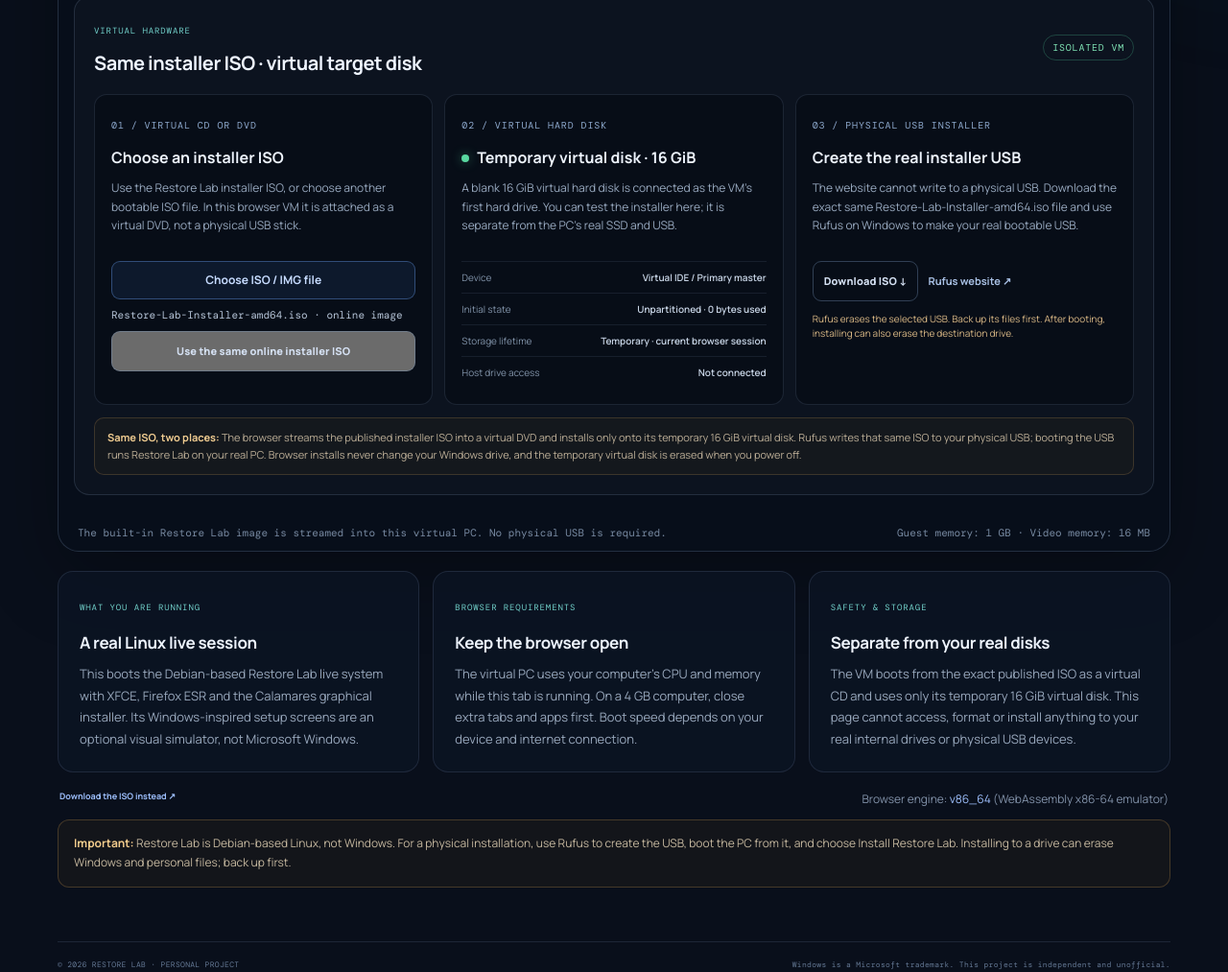
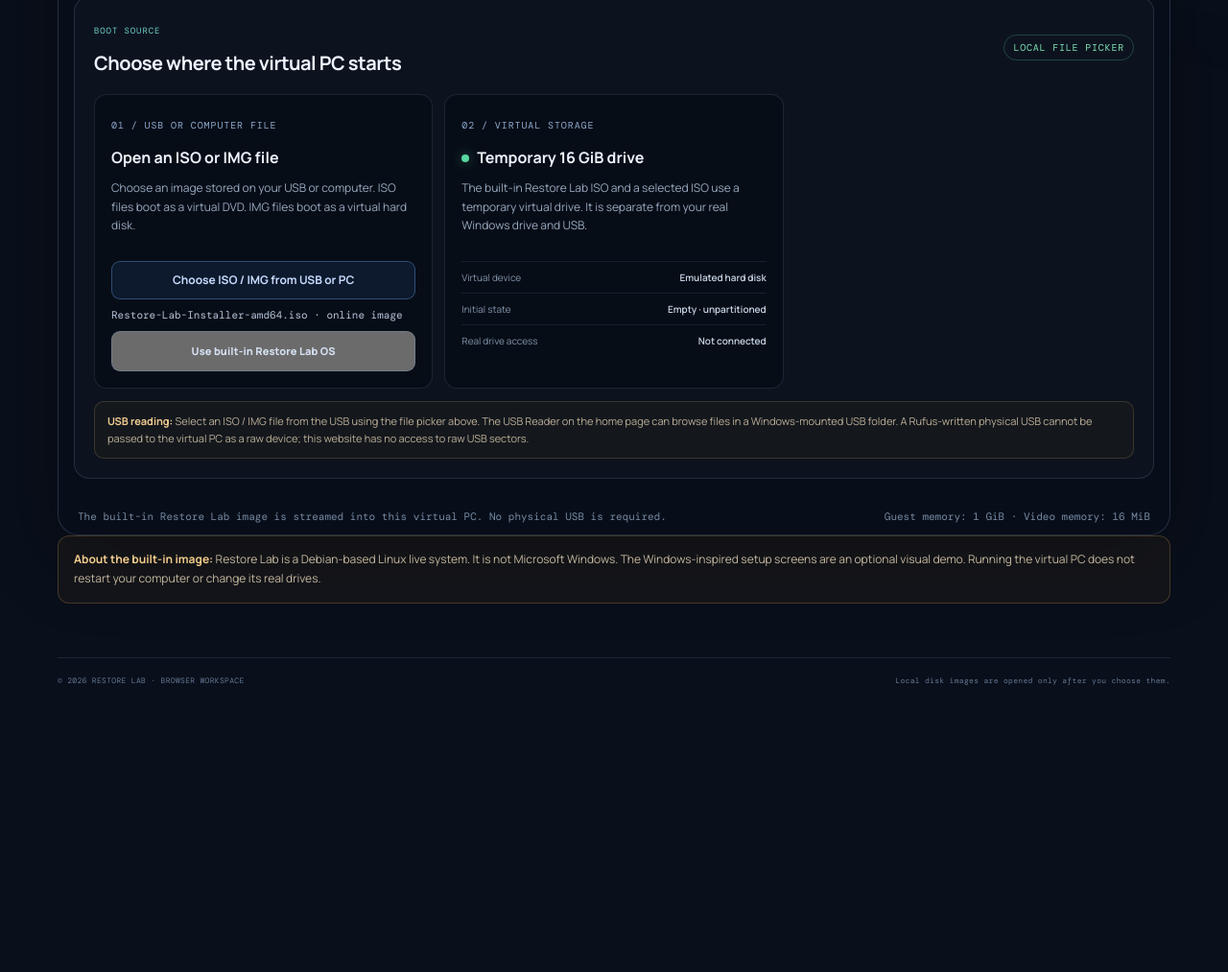
Before and after one commit to sd201826/Computer, a plain HTML site: page run.html in a window 1280 px wide. Shown: the part 1120-2133 px from the top of the page at 96% size. After the commit the page ends 1862 px from the top, so only its background shows below. Drawn offline with nearby package versions, Linux system fonts and the light colour scheme.

Commit message:
Replace install walkthrough with local USB image boot screen

```diff
--- a/run.html
+++ b/run.html
@@ -4,8 +4,8 @@
   <meta charset="utf-8">
   <meta name="viewport" content="width=device-width, initial-scale=1">
   <meta name="theme-color" content="#0b1220">
-  <meta name="description" content="Run the Restore Lab Debian-based live system and preview its installer in a browser-based virtual PC.">
-  <title>Run Restore Lab — Browser Virtual PC</title>
+  <meta name="description" content="Run a disk image from your computer or USB inside a browser-based virtual PC.">
+  <title>Restore Lab — Browser OS</title>
   <link rel="preconnect" href="https://fonts.googleapis.com">
   <link rel="preconnect" href="https://fonts.gstatic.com" crossorigin>
   <link href="https://fonts.googleapis.com/css2?family=DM+Mono:wght@400;500&family=Manrope:wght@400;500;600;700;800&display=swap" rel="stylesheet">
@@ -21,31 +21,29 @@
     <a class="brand" href="index.html" aria-label="Restore Lab home">
       <span class="brand-mark"><span></span><span></span><span></span><span></span></span>
       <span>RESTORE<span class="brand-light">LAB</span></span>
-      <span class="version-tag">BROWSER VM</span>
+      <span class="version-tag">BROWSER OS</span>
     </a>
     <nav class="main-nav" aria-label="Main navigation">
-      <a href="index.html#systems">Systems</a>
-      <a href="#install-media">Installer & virtual disk</a>
-      <a href="run.html" aria-current="page">Run OS</a>
-      <a href="index.html#restore">Restore guide</a>
+      <a href="index.html#usb-reader">USB Reader</a>
+      <a href="run.html" aria-current="page">Browser OS</a>
     </nav>
-    <a class="top-action" href="https://github.com/sd201826/Computer" target="_blank" rel="noopener">View source <span aria-hidden="true">↗</span></a>
+    <a class="top-action" href="https://github.com/sd201826/Computer" target="_blank" rel="noopener">Source <span aria-hidden="true">↗</span></a>
   </header>
 
   <main class="run-page shell">
-    <a class="run-back" href="index.html">← Back to Restore Lab</a>
+    <a class="run-back" href="index.html">← Back to USB Workspace</a>
 
     <section class="run-heading">
-      <div class="eyebrow"><span class="pulse-dot"></span> RESTORE LAB / BROWSER VIRTUAL PC <span class="eyebrow-line"></span> LIVE SESSION</div>
-      <h1>Run the OS <span class="gradient-text">in your browser.</span></h1>
-      <p class="run-lead">The browser and USB use the same file: Restore-Lab-Installer-amd64.iso. Here, the website streams it into an emulated x86-64 PC as a virtual DVD. For your real PC, download that same ISO and write it to a USB with Rufus.</p>
+      <div class="eyebrow"><span class="pulse-dot"></span> RESTORE LAB / VIRTUAL COMPUTER <span class="eyebrow-line"></span> NO RESTART</div>
+      <h1>Run an OS <span class="gradient-text">inside this website.</span></h1>
+      <p class="run-lead">Start the built-in Restore Lab system, or choose an ISO / IMG file from your USB or computer. The image boots in an emulated PC inside this browser tab. Your physical Windows session stays running.</p>
     </section>
 
-    <section class="vm-panel" aria-label="Restore Lab virtual computer">
+    <section class="vm-panel" aria-label="Browser virtual computer">
       <div class="vm-toolbar">
         <div class="vm-title">
           <span class="vm-led"></span>
-          <div><strong>RESTORE LAB VIRTUAL PC</strong><small>Debian Trixie · XFCE · Calamares installer + optional demo</small></div>
+          <div><strong>RESTORE LAB VIRTUAL PC</strong><small>x86-64 emulation · local files stay in your browser</small></div>
         </div>
         <div class="vm-status" id="vmStatus" role="status" aria-live="polite">
           <span class="vm-status-dot"></span><span id="vmStatusText">Ready — press Start OS</span>
@@ -58,8 +56,8 @@
           <canvas id="vga"></canvas>
           <div class="vm-screen-placeholder" id="vmScreenPlaceholder">
             <div class="vm-power-symbol">⏻</div>
-            <strong>Virtual PC is powered off</strong>
-            <span>Press Start OS below to boot Restore Lab.</span>
+            <strong>Virtual computer is off</strong>
+            <span>Press Start OS to launch the browser-based PC.</span>
           </div>
         </div>
       </div>
@@ -72,89 +70,55 @@
         <button class="button button-danger" id="stopVm" type="button" disabled>Power off</button>
       </div>
 
-      <section class="vm-media-panel" id="install-media" aria-label="Boot media and virtual storage">
+      <section class="vm-media-panel" id="boot-source" aria-label="Select a local operating system image">
         <div class="vm-media-heading">
           <div>
-            <span class="section-kicker">VIRTUAL HARDWARE</span>
-            <h2>Same installer ISO · virtual target disk</h2>
+            <span class="section-kicker">BOOT SOURCE</span>
+            <h2>Choose where the virtual PC starts</h2>
           </div>
-          <span class="vm-media-tag">ISOLATED VM</span>
+          <span class="vm-media-tag">LOCAL FILE PICKER</span>
         </div>
 
         <div class="vm-media-grid">
           <article class="vm-media-card">
-            <span class="vm-media-label">01 / VIRTUAL CD OR DVD</span>
-            <h3>Choose an installer ISO</h3>
-            <p>Use the Restore Lab installer ISO, or choose another bootable ISO file. In this browser VM it is attached as a virtual DVD, not a physical USB stick.</p>
+            <span class="vm-media-label">01 / USB OR COMPUTER FILE</span>
+            <h3>Open an ISO or IMG file</h3>
+            <p>Choose an image stored on your USB or computer. ISO files boot as a virtual DVD. IMG files boot as a virtual hard disk.</p>
             <label class="vm-file-picker">
-              <span>Choose ISO / IMG file</span>
+              <span>Choose ISO / IMG from USB or PC</span>
               <input id="isoFile" type="file" accept=".iso,.img,application/x-iso9660-image">
             </label>
-            <div class="vm-iso-name" id="isoName">Restore-Lab-Installer-amd64.iso · fetched from GitHub at boot</div>
-            <button class="button button-outline vm-clear-iso" id="clearIso" type="button">Use the same online installer ISO</button>
+            <div class="vm-iso-name" id="isoName">Restore-Lab-Installer-amd64.iso · online image</div>
+            <button class="button button-outline vm-clear-iso" id="clearIso" type="button">Use built-in Restore Lab OS</button>
           </article>
 
           <article class="vm-media-card">
-            <span class="vm-media-label">02 / VIRTUAL HARD DISK</span>
-            <h3><span class="vm-disk-led"></span> Temporary virtual disk · 16 GiB</h3>
-            <p>A blank 16 GiB virtual hard disk is connected as the VM's first hard drive. You can test the installer here; it is separate from the PC's real SSD and USB.</p>
-            <div class="vm-disk-spec"><span>Device</span><strong>Virtual IDE / Primary master</strong></div>
-            <div class="vm-disk-spec"><span>Initial state</span><strong>Unpartitioned · 0 bytes used</strong></div>
-            <div class="vm-disk-spec"><span>Storage lifetime</span><strong>Temporary · current browser session</strong></div>
-            <div class="vm-disk-spec"><span>Host drive access</span><strong>Not connected</strong></div>
-          </article>
-
-          <article class="vm-media-card">
-            <span class="vm-media-label">03 / PHYSICAL USB INSTALLER</span>
-            <h3>Create the real installer USB</h3>
-            <p>The website cannot write to a physical USB. Download the exact same Restore-Lab-Installer-amd64.iso file and use Rufus on Windows to make your real bootable USB.</p>
-            <div class="vm-usb-actions">
-              <a class="button button-outline" href="https://github.com/sd201826/Computer/releases/tag/restore-lab-live-latest" target="_blank" rel="noopener">Download ISO ↓</a>
-              <a class="text-link" href="https://rufus.ie/" target="_blank" rel="noopener">Rufus website ↗</a>
-            </div>
-            <small class="vm-usb-warning">Rufus erases the selected USB. Back up its files first. After booting, installing can also erase the destination drive.</small>
+            <span class="vm-media-label">02 / VIRTUAL STORAGE</span>
+            <h3><span class="vm-disk-led"></span> Temporary 16 GiB drive</h3>
+            <p>The built-in Restore Lab ISO and a selected ISO use a temporary virtual drive. It is separate from your real Windows drive and USB.</p>
+            <div class="vm-disk-spec"><span>Virtual device</span><strong>Emulated hard disk</strong></div>
+            <div class="vm-disk-spec"><span>Initial state</span><strong>Empty · unpartitioned</strong></div>
+            <div class="vm-disk-spec"><span>Real drive access</span><strong>Not connected</strong></div>
           </article>
         </div>
 
         <div class="vm-media-note">
-          <strong>Same ISO, two places:</strong> The browser streams the published installer ISO into a virtual DVD and installs only onto its temporary 16 GiB virtual disk. Rufus writes that same ISO to your physical USB; booting the USB runs Restore Lab on your real PC. Browser installs never change your Windows drive, and the temporary virtual disk is erased when you power off.
+          <strong>USB reading:</strong> Select an ISO / IMG file from the USB using the file picker above. The USB Reader on the home page can browse files in a Windows-mounted USB folder. A Rufus-written physical USB cannot be passed to the virtual PC as a raw device; this website has no access to raw USB sectors.
         </div>
       </section>
 
       <div class="vm-foot">
-        <span id="vmDetail">The virtual machine has not started.</span>
-        <span>Guest memory: 1 GB · Video memory: 16 MB</span>
+        <span id="vmDetail">The virtual computer has not started.</span>
+        <span>Guest memory: 1 GiB · Video memory: 16 MiB</span>
       </div>
     </section>
 
-    <section class="run-info-grid">
-      <article class="run-info-card">
-        <span class="section-kicker">WHAT YOU ARE RUNNING</span>
-        <h2>A real Linux live session</h2>
-        <p>This boots the Debian-based Restore Lab live system with XFCE, Firefox ESR and the Calamares graphical installer. Its Windows-inspired setup screens are an optional visual simulator, not Microsoft Windows.</p>
-      </article>
-      <article class="run-info-card">
-        <span class="section-kicker">BROWSER REQUIREMENTS</span>
-        <h2>Keep the browser open</h2>
-        <p>The virtual PC uses your computer's CPU and memory while this tab is running. On a 4 GB computer, close extra tabs and apps first. Boot speed depends on your device and internet connection.</p>
-      </article>
-      <article class="run-info-card">
-        <span class="section-kicker">SAFETY & STORAGE</span>
-        <h2>Separate from your real disks</h2>
-        <p>The VM boots from the exact published ISO as a virtual CD and uses only its temporary 16 GiB virtual disk. This page cannot access, format or install anything to your real internal drives or physical USB devices.</p>
-      </article>
-    </section>
-
-    <div class="run-links">
-      <a class="text-link" href="https://github.com/sd201826/Computer/releases/tag/restore-lab-live-latest" target="_blank" rel="noopener">Download the ISO instead ↗</a>
-      <span>Browser engine: <a href="https://github.com/portlandhodl/v86_64" target="_blank" rel="noopener">v86_64</a> (WebAssembly x86-64 emulator)</span>
-    </div>
-    <div class="run-disclaimer"><strong>Important:</strong> Restore Lab is Debian-based Linux, not Windows. For a physical installation, use Rufus to create the USB, boot the PC from it, and choose Install Restore Lab. Installing to a drive can erase Windows and personal files; back up first.</div>
+    <div class="run-disclaimer"><strong>About the built-in image:</strong> Restore Lab is a Debian-based Linux live system. It is not Microsoft Windows. The Windows-inspired setup screens are an optional visual demo. Running the virtual PC does not restart your computer or change its real drives.</div>
   </main>
 
   <footer class="footer shell">
-    <span>© <span id="year"></span> RESTORE LAB · PERSONAL PROJECT</span>
-    <span>Windows is a Microsoft trademark. This project is independent and unofficial.</span>
+    <span>© <span id="year"></span> RESTORE LAB · BROWSER WORKSPACE</span>
+    <span>Local disk images are opened only after you choose them.</span>
   </footer>
 </body>
 </html>
```
